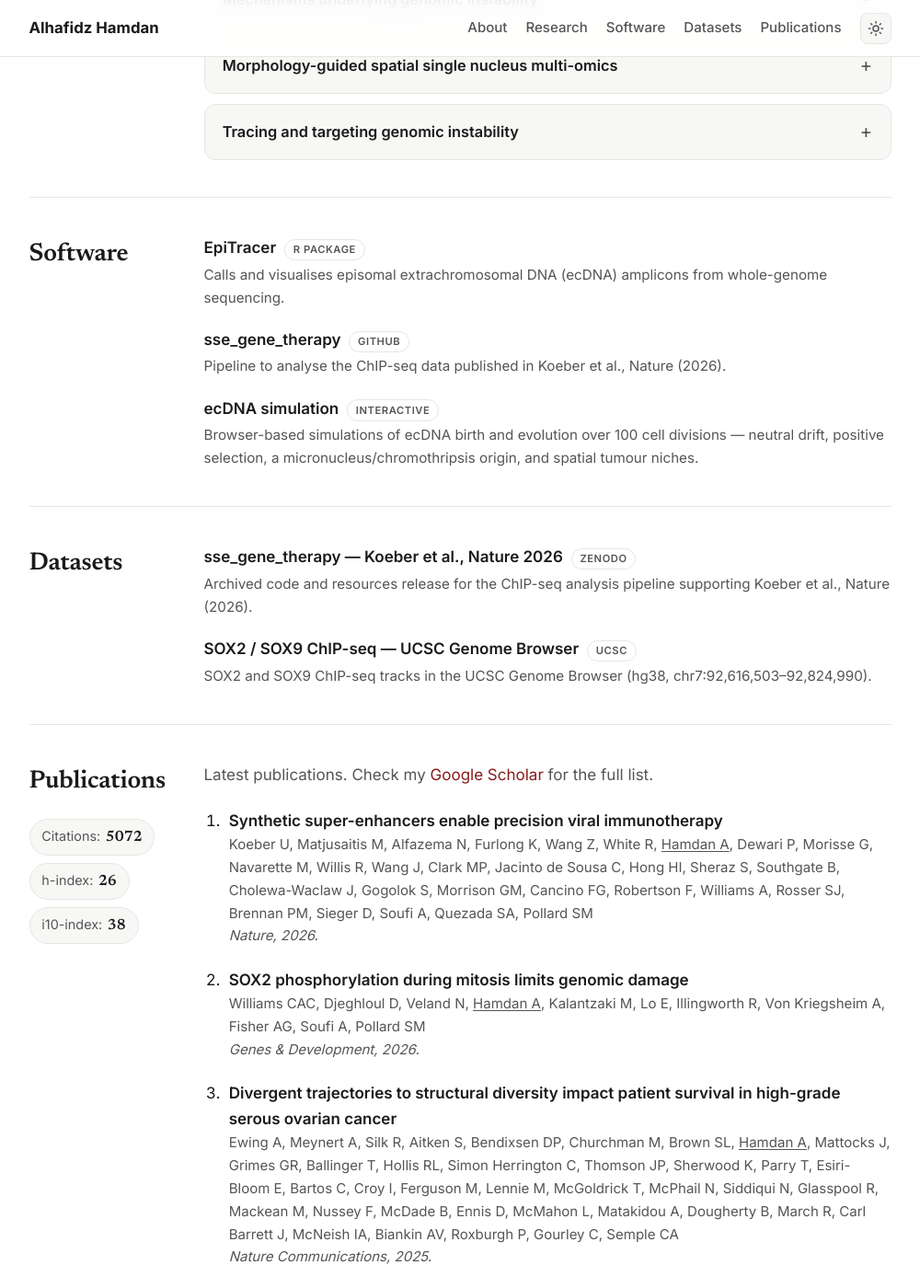
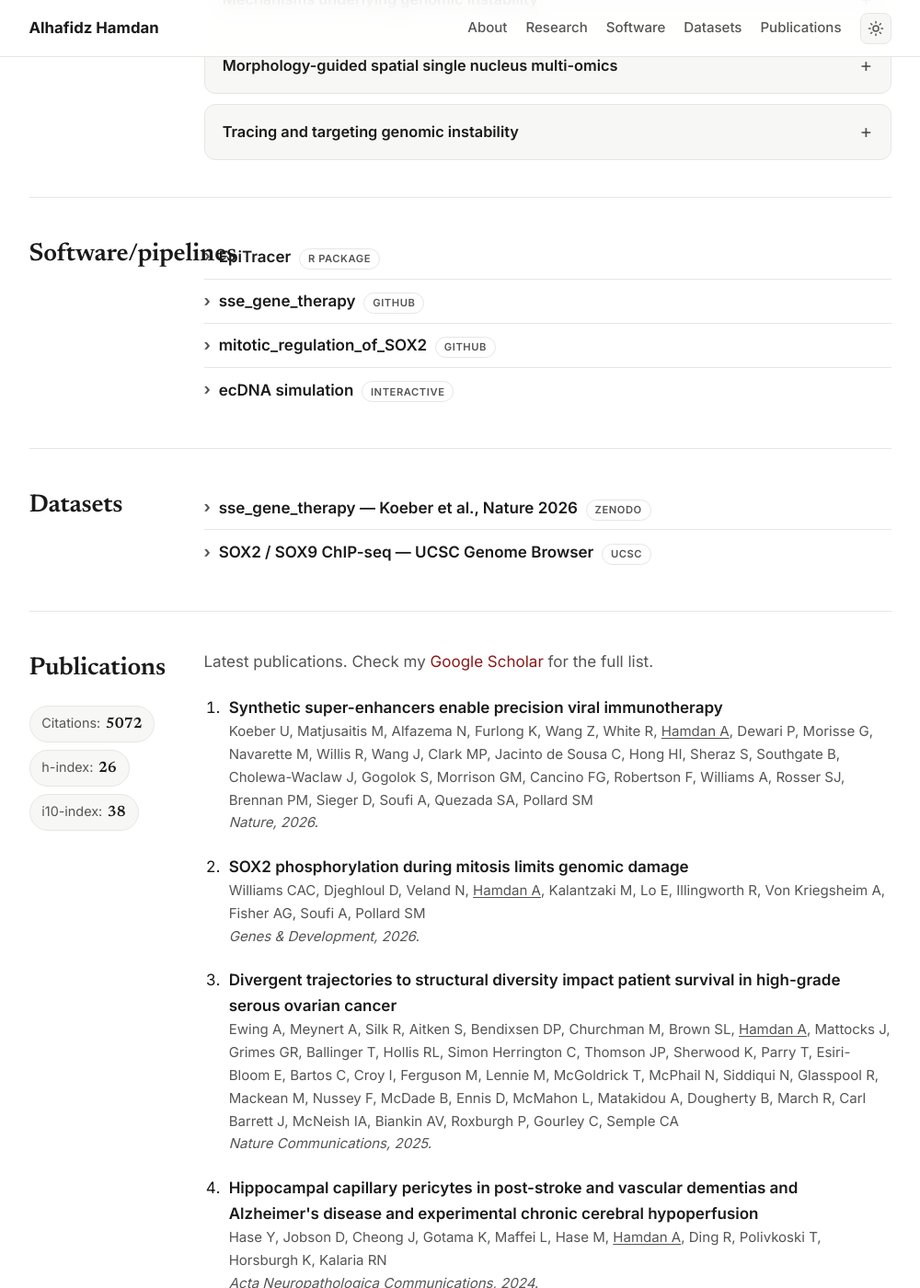
Before and after one commit to alhafidzhamdan/alhafidzhamdan.github.io, a Jekyll site: the page built from index.html, in a window 1280 px wide and 1400 px high, scrolled down 1161 px. Shown: the whole window at 92% size, without its empty margins (140-1140 px from the left). Built offline with Jekyll 4.4.1, drawn with Linux system fonts in a browser that asks for light colours.

Commit message:
Software/Datasets: collapsible entries; add mitotic_regulation_of_SOX2
- Rename the Software section to "Software/pipelines".
- Turn each Software and Datasets entry into a <details> toggle (name + tag
  collapsed; description + Open link on expand) to keep the lists compact.
- Add mitotic_regulation_of_SOX2 (ChIP-seq analysis of mitotic SOX2 regulation).

Signed-off-by: Alhafidz Hamdan <alhafidz.hamdan@ed.ac.uk>
Co-Authored-By: Claude Opus 4.8 <noreply@anthropic.com>

```diff
--- a/_data/software.yml
+++ b/_data/software.yml
@@ -17,6 +17,11 @@
   source: "GitHub"
   description: "Pipeline to analyse the ChIP-seq data published in Koeber et al., Nature (2026)."
 
+- name: "mitotic_regulation_of_SOX2"
+  url: "https://github.com/alhafidzhamdan/mitotic_regulation_of_SOX2"
+  source: "GitHub"
+  description: "ChIP-seq analysis scripts investigating the mitotic regulation of SOX2 in neural stem cells."
+
 - name: "ecDNA simulation"
   url: "/simulations/"
   source: "Interactive"
--- a/assets/css/style.css
+++ b/assets/css/style.css
@@ -235,13 +235,32 @@ a:hover { color: var(--accent-soft); text-decoration: underline; }
   color: var(--text-soft);
 }
 
-/* Software / Datasets ------------------------------------------------------ */
+/* Software / Datasets — collapsible entries -------------------------------- */
 .resource-list { list-style: none; margin: 0; padding: 0; }
-.resource { margin-bottom: 1.2rem; }
-.resource:last-child { margin-bottom: 0; }
-.resource-head { display: flex; align-items: baseline; flex-wrap: wrap; gap: 0.55rem; }
+.resource-list > li { list-style: none; }
+.resource { border-bottom: 1px solid var(--border); }
+.resource-list > li:last-child .resource { border-bottom: 0; }
+.resource-head {
+  display: flex; align-items: baseline; flex-wrap: wrap; gap: 0.55rem;
+  cursor: pointer; list-style: none; padding: 0.6rem 0;
+}
+.resource-head::-webkit-details-marker { display: none; }
+.resource-head::before {
+  content: "\203A"; /* › */
+  color: var(--text-soft); font-weight: 700; line-height: 1;
+  transition: transform 0.15s ease; transform-origin: center;
+  align-self: center;
+}
+.resource[open] > .resource-head::before { transform: rotate(90deg); }
 .resource-name { font-weight: 600; color: var(--text); }
-.resource-name:hover { color: var(--accent); text-decoration: underline; }
+.resource[open] .resource-name,
+.resource-head:hover .resource-name { color: var(--accent); }
+.resource-body { padding: 0 0 0.75rem 0.95rem; }
+.resource-link {
+  display: inline-block; margin-top: 0.15rem;
+  font-size: 0.85rem; font-weight: 600; color: var(--accent); text-decoration: none;
+}
+.resource-link:hover { text-decoration: underline; }
 .resource-tag {
   font-size: 0.7rem;
   font-weight: 600;
@@ -252,7 +271,7 @@ a:hover { color: var(--accent-soft); text-decoration: underline; }
   border-radius: 999px;
   padding: 0.08rem 0.55rem;
 }
-.resource-desc { display: block; margin-top: 0.15rem; font-size: 0.95rem; color: var(--text-soft); }
+.resource-desc { display: block; margin: 0 0 0.35rem; font-size: 0.95rem; color: var(--text-soft); }
 .resource-empty { list-style: none; color: var(--text-soft); font-style: italic; }
 
 /* Publications ------------------------------------------------------------ */
--- a/index.html
+++ b/index.html
@@ -118,16 +118,21 @@ layout: default
 
 <!-- ============================ SOFTWARE ============================ -->
 <section id="software" class="section section-split">
-  <h2 class="split-label">Software</h2>
+  <h2 class="split-label">Software/pipelines</h2>
   <div class="split-content">
     <ul class="resource-list">
       {% for item in site.data.software %}
-      <li class="resource">
-        <span class="resource-head">
-          <a class="resource-name" href="{{ item.url }}" target="_blank" rel="noopener">{{ item.name }}</a>
-          {% if item.source %}<span class="resource-tag">{{ item.source }}</span>{% endif %}
-        </span>
-        {% if item.description %}<span class="resource-desc">{{ item.description }}</span>{% endif %}
+      <li>
+        <details class="resource">
+          <summary class="resource-head">
+            <span class="resource-name">{{ item.name }}</span>
+            {% if item.source %}<span class="resource-tag">{{ item.source }}</span>{% endif %}
+          </summary>
+          <div class="resource-body">
+            {% if item.description %}<span class="resource-desc">{{ item.description }}</span>{% endif %}
+            <a class="resource-link" href="{{ item.url }}" target="_blank" rel="noopener">Open ↗</a>
+          </div>
+        </details>
       </li>
       {% else %}
       <li class="resource-empty">Coming soon.</li>
@@ -142,12 +147,17 @@ layout: default
   <div class="split-content">
     <ul class="resource-list">
       {% for item in site.data.datasets %}
-      <li class="resource">
-        <span class="resource-head">
-          <a class="resource-name" href="{{ item.url }}" target="_blank" rel="noopener">{{ item.name }}</a>
-          {% if item.source %}<span class="resource-tag">{{ item.source }}</span>{% endif %}
-        </span>
-        {% if item.description %}<span class="resource-desc">{{ item.description }}</span>{% endif %}
+      <li>
+        <details class="resource">
+          <summary class="resource-head">
+            <span class="resource-name">{{ item.name }}</span>
+            {% if item.source %}<span class="resource-tag">{{ item.source }}</span>{% endif %}
+          </summary>
+          <div class="resource-body">
+            {% if item.description %}<span class="resource-desc">{{ item.description }}</span>{% endif %}
+            <a class="resource-link" href="{{ item.url }}" target="_blank" rel="noopener">Open ↗</a>
+          </div>
+        </details>
       </li>
       {% else %}
       <li class="resource-empty">Coming soon.</li>
```
